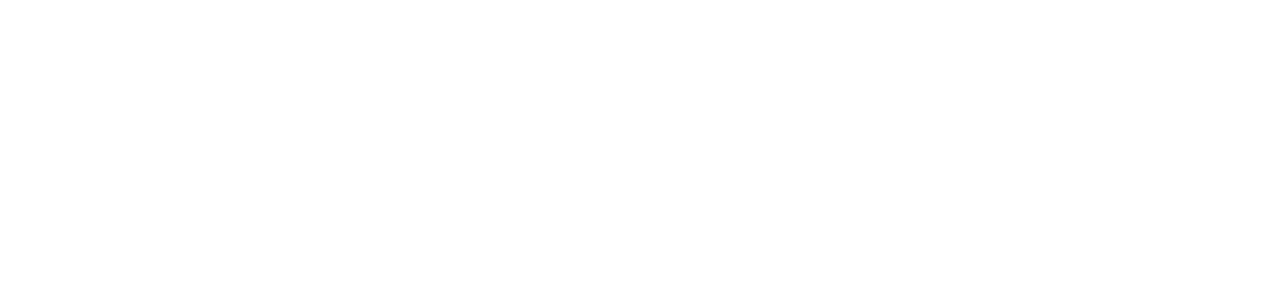
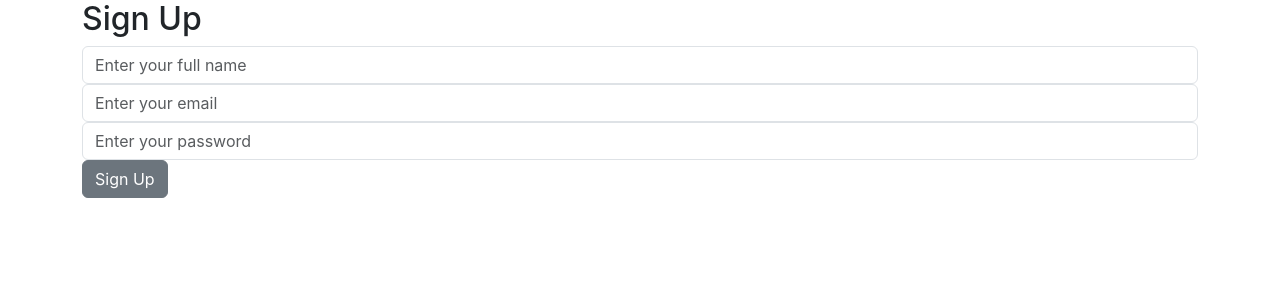
Before and after one commit to Plyushevo/react-test, a React (Create React App) app: page /registration in a window 1280 px wide. Before the commit this address had no page. Shown: the top 300 px of the page. Built offline with nearby package versions, Linux system fonts and the light colour scheme.

Commit message:
feat: login & registration logic

```diff
--- a/package.json
+++ b/package.json
@@ -7,12 +7,14 @@
     "@testing-library/jest-dom": "^5.17.0",
     "@testing-library/react": "^13.4.0",
     "@testing-library/user-event": "^13.5.0",
+    "axios": "^1.6.7",
     "axois": "^0.0.1-security",
     "bootstrap": "^5.3.2",
     "react": "^18.2.0",
     "react-dom": "^18.2.0",
     "react-router-dom": "^6.22.0",
     "react-scripts": "5.0.1",
+    "react-toastify": "^10.0.4",
     "reactstrap": "^9.2.2",
     "web-vitals": "^2.1.4"
   },
--- a/src/App.js
+++ b/src/App.js
@@ -1,9 +1,10 @@
-import { BrowserRouter, Route, Routes } from "react-router-dom";
+import { BrowserRouter, Route, Routes, Link } from "react-router-dom";
 import Home from "./components/Home";
 import { Container } from "reactstrap";
 import Registration from "./components/Registration";
 import Login from "./components/Login";
 import Logout from "./components/Logout";
+import {ToastContainer, toast} from 'react-toastify';
 
 function App() {
   return (
@@ -13,9 +14,10 @@ function App() {
           <Route path="/" element={<Home />} />
           <Route path="/login" element={<Login />} />
           <Route path="/logout" element={<Logout />} />
-          <Route path="/" element={<Registration />} />
+          <Route path="/registration" element={<Registration />} />
         </Routes>
       </BrowserRouter>
+      <ToastContainer />
     </Container>
   );
 }
--- a/src/components/CustomNav/index.js
+++ b/src/components/CustomNav/index.js
@@ -27,6 +27,9 @@ const CustomNav = () => {
               <NavLink href="/logout">
                 Logout
               </NavLink>
+              <NavLink href="/login">
+                Login
+              </NavLink>
             </NavItem>
           </Nav>
         </Collapse>
--- a/src/components/Home/index.js
+++ b/src/components/Home/index.js
@@ -4,6 +4,7 @@ import { userData } from '../../helpers'
 
 const Home = () => {
   const {username} = userData()
+  console.log(username)
   return (
     <div>
       <CustomNav />
--- a/src/components/Login/index.js
+++ b/src/components/Login/index.js
@@ -1,11 +1,44 @@
-import React, {useState} from 'react'
+import React, {useState} from 'react';
+import { Col, Row, Button, FormGroup, Input} from 'reactstrap'
+import { Link, useNavigate } from "react-router-dom";
+import axios from "axios"
+import {ToastContainer, toast} from 'react-toastify';
+import { storeUser } from '../../helpers';
 
-const initialUser = {password: "", email: ""}
+const initialUser = {password: "", identifier: ""}
 const Login = () => {
   const [user, setUser] = useState(initialUser)
-  const handleChange = () => {
+  const navigate = useNavigate();
 
+  const handleChange = ({target}) => {
+    const {name, value} = target;
+    setUser((currentUser) => ({
+      ...currentUser,
+      [name]: value,
+    }))
   }
+  const handleLogin = async () => {
+    const url = 'http://localhost:1337/api/auth/local'
+    try {
+      if (user.identifier && user.password) {
+        const {data} = await axios.post(url, user)
+        if (data.jwt) {
+          storeUser(data)
+          toast.success('Logged in succesfully', {
+            hideProgressBar: true,
+          })
+
+          setUser(initialUser)
+          navigate('/')
+        }
+      }
+    } catch (error) {
+      toast.error(error.message, {
+        hideProgressBar: true,
+      })
+    }
+  }
+
   return (
     <div>
       <h2>Login:</h2>
@@ -17,6 +50,18 @@ const Login = () => {
           name='identifier'
           placeholder='enter your email here' />
       </div>
+      <div>
+        <input
+          type="password"
+          value={user.password}
+          onChange={handleChange}
+          name='password'
+          placeholder='enter your password' />
+      </div>
+      <button onClick={handleLogin}>Login</button>
+      <h6>
+        Click <Link to='/registration'>here</Link> to signup
+      </h6>
     </div>
   )
 }
--- a/src/components/Registration/index.js
+++ b/src/components/Registration/index.js
@@ -1,9 +1,66 @@
-import React from 'react'
+import React, { useState } from 'react'
+import { FormGroup, Input, Button } from 'reactstrap'
+import {toast} from 'react-toastify';
+import axios from "axios"
+import { useNavigate } from 'react-router-dom';
 
+const initialUser = {username: '', email: '', password: ''}
 const Registration = () => {
+  const [user, setUser] = useState(initialUser);
+  const navigate = useNavigate()
+
+  const signUp = async() => {
+    try {
+      const url = 'http://localhost:1337/api/auth/local/register'
+      if (user.username && user.email && user.password) {
+        const res = await axios.post(url, user);
+        if (res) {
+          setUser(initialUser);
+          navigate('/login')
+        }
+        console.log(res)
+      }
+    } catch (error) {
+      toast.error(error.message, {
+        hideProgressBar: true,
+      })
+    }
+  }
+
+  const handleUserChange = ({target}) => {
+    const {name, value} = target; //что это?
+    setUser((currentUser) => ({
+      ...currentUser,
+      [name]: value,
+    }))
+  }
   return (
     <div>
-      Registration
+      <h2>Sign Up</h2>
+      <FormGroup>
+        <Input
+          type='text'
+          name='username'
+          value={user.username}
+          onChange={handleUserChange}
+          placeholder='Enter your full name'
+        />
+        <Input
+          type='email'
+          name='email'
+          value={user.email}
+          onChange={handleUserChange}
+          placeholder='Enter your email'
+        />
+        <Input
+          type='password'
+          name='password'
+          value={user.password}
+          onChange={handleUserChange}
+          placeholder='Enter your password'
+        />
+        <Button onClick={signUp} >Sign Up</Button>
+      </FormGroup>
     </div>
   )
 }
--- a/src/helpers.js
+++ b/src/helpers.js
@@ -1,3 +1,15 @@
+export const storeUser = (data) => {
+  localStorage.setItem(
+    'user',
+    JSON.stringify({
+      username: data.user.username,
+      jwt: data.jwt,
+
+    })
+  )
+}
+
 export const userData = () => {
-  return {}
+  const stringifiedUser = localStorage.getItem('user') || '';
+  return JSON.parse(stringifiedUser || {})
 }
--- a/src/index.js
+++ b/src/index.js
@@ -1,6 +1,7 @@
 import React from 'react';
 import ReactDOM from 'react-dom/client';
 import 'bootstrap/dist/css/bootstrap.min.css';
+import 'react-toastify/dist/ReactToastify.css';
 import './index.css';
 import App from './App';
 
```
Also changed, not shown: 1 other file (tests, documents, lock files or other folders).
